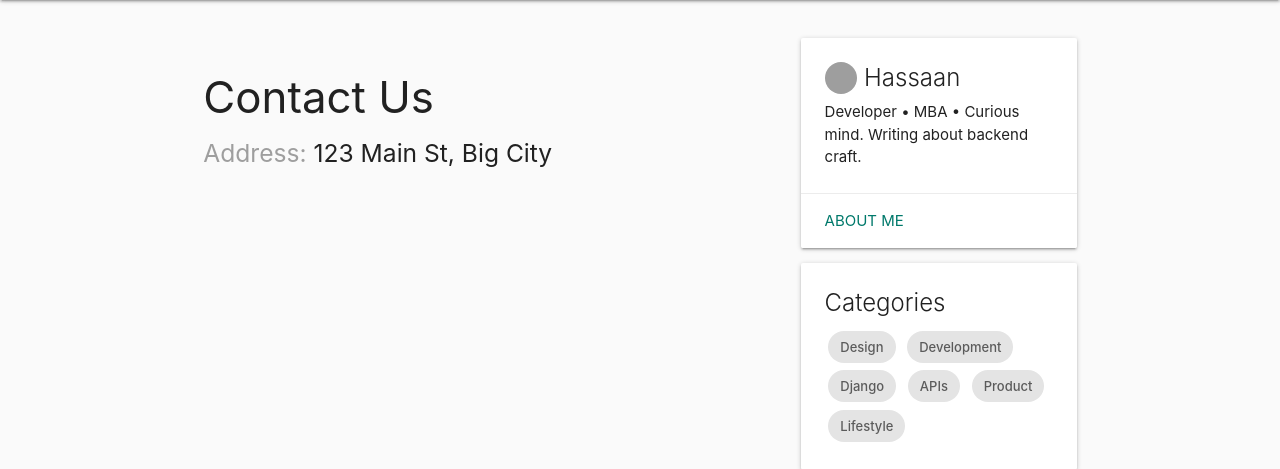
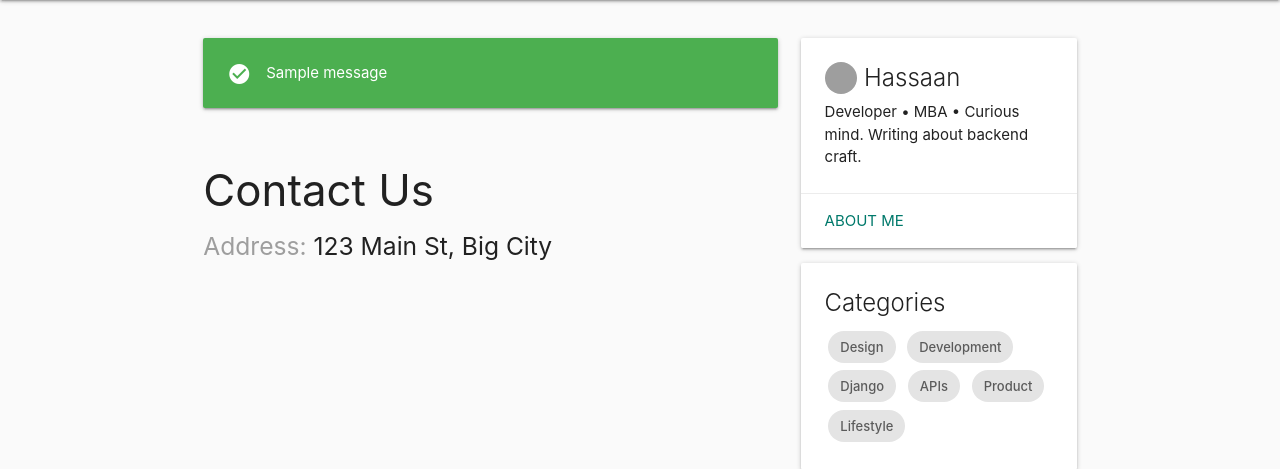
Before and after one commit to hassaanalansary/sprints_blog, a Django app: page /blog/contact-us/ in a window 1280 px wide. Shown: the part 64-533 px from the top of the page. Run offline with Django 5.2, Linux system fonts and the light colour scheme; tables that the repository leaves empty hold one stand-in row (values such as "Sample post"); one stand-in notice (Sample message) is shown; grey boxes are pictures that could not be loaded.

Commit message:
Introduce messages: add success message after user creation

```diff
--- a/blog/templates/blog/base.html
+++ b/blog/templates/blog/base.html
@@ -37,8 +37,17 @@
     <main class="container" style="margin-top:2rem;">
         <div class="row">
             <section id="latest" class="col s12 m8">
-            {% block body %}
-            {% endblock %}
+                {% if messages %}
+                    {% for message in messages %}
+                        <div class="alert card green white-text">
+                            <div class="card-content">
+                                <p><i class="material-icons left">check_circle</i> {{message}}</p>
+                            </div>
+                        </div>
+                    {% endfor%}
+                {% endif %}
+                {% block body %}
+                {% endblock %}
             </section>
             <!-- Sidebar -->
             <aside class="col s12 m4">
--- a/users/views.py
+++ b/users/views.py
@@ -1,7 +1,7 @@
 from django.shortcuts import render, redirect
 from django.contrib.auth.forms import UserCreationForm
 from users.models import User
-
+from django.contrib import messages
 class UserRegistrationForm(UserCreationForm):
     class Meta:
         model = User
@@ -18,6 +18,7 @@ def register(request):
             user = User(username=username, name=name, email=email)
             user.set_password(password)
             user.save()
+            messages.success(request, "User Created Successfully")
             return redirect("blog-home")
     form = UserRegistrationForm()
     return render(request, 'users/register.html', context={'form': form})
```
Also changed, not shown: db.sqlite3.
